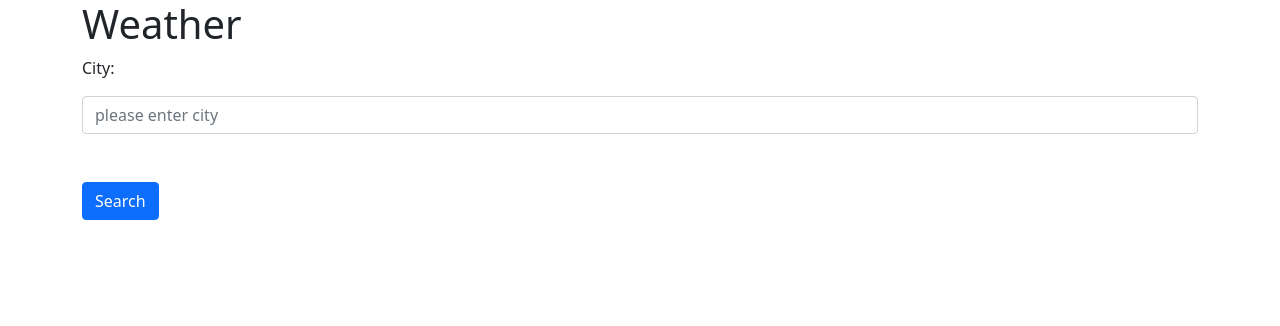
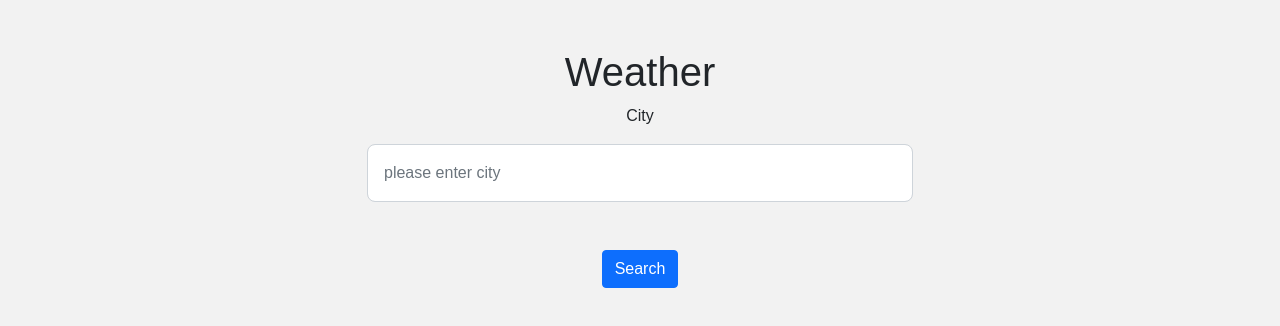
Before and after one commit to Johan-Hennius/weather-api, a plain HTML site: page index.html in a window 1280 px wide. Drawn offline with nearby package versions, Linux system fonts and the light colour scheme.

Commit message:
add basic style

```diff
--- a/assets/css/style.css
+++ b/assets/css/style.css
@@ -0,0 +1,11 @@
+body {
+    font-family: Arial, Helvetica, sans-serif;
+    background-color: #f2f2f2;
+    text-align: center;
+}
+
+#city {
+    padding: 1em;
+    border-radius: 0.5em;
+
+}
--- a/index.html
+++ b/index.html
@@ -16,10 +16,18 @@
 <body>
 
     <div class="container">
-        <h1>Weather</h1>
-        <label for="city" class="form-label">City:</label>
-        <input type="text" id="city" class="form-control mt-2" placeholder="please enter city">
-        <button id="search-btn" class="btn btn-primary mt-5 mx-auto">Search</button>
+        <div class="row justify-content-center mt-5">
+            <div class="col-6 d-flex flex-column">
+                <h1 class="mx-auto">Weather</h1>
+                <label for="city" class="form-label text">City</label>
+                <input type="text" id="city" class="form-control mt-2" placeholder="please enter city">
+                <button id="search-btn" class="btn btn-primary mt-5 mx-auto">Search</button>
+            </div>
+        </div>
+
+        <div id="weather-info">
+            <!--weather info goes here-->
+        </div>
     </div>
 
     <!--javascript-->
```
